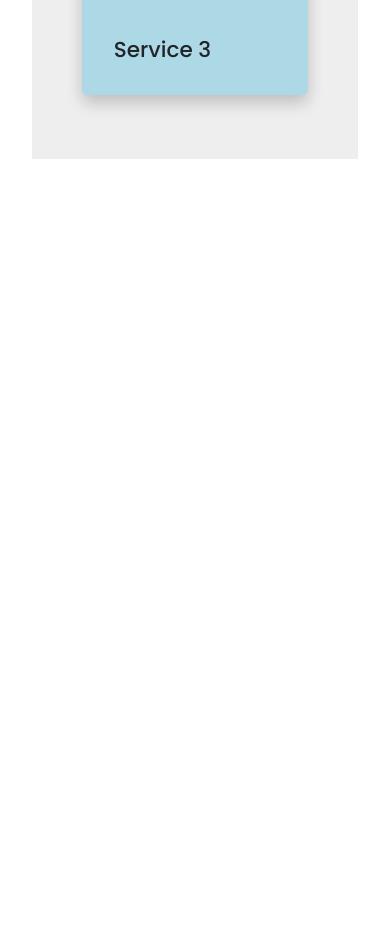
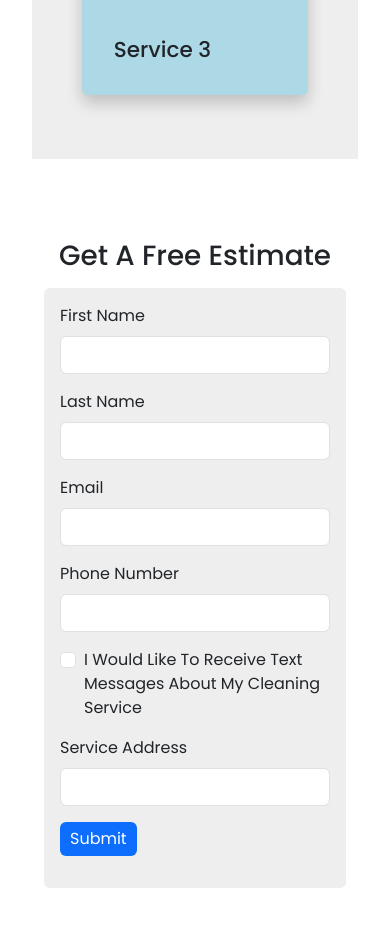
Before and after one commit to josephinzunza/service-business-website, a plain HTML site: page index.html in a window 390 px wide. Shown: the part 3593-4520 px from the top of the page. Before the commit the page ends 3832 px from the top, so only its background shows below. Drawn offline with nearby package versions, Linux system fonts and the light colour scheme.

Commit message:
Finished 'Contact' section.

```diff
--- a/css/style.css
+++ b/css/style.css
@@ -56,6 +56,10 @@ section {
     margin-bottom: 5rem;
 }
 
+.contact h1 {
+    text-align: center;
+}
+
 .navbar-brand {
     font-size: 2rem;
 }
@@ -64,7 +68,7 @@ section {
     height: 40px;
 }
 
-.nav-item, #getAQuoteBtn {
+.nav-item {
     font-size: 1.5rem;
 }
 
@@ -142,7 +146,8 @@ section .content p {
 
 .service-item {
     background-color: lightblue;
-    transition: background-color 0.3s ease;
+    transition: background-color 0.3s ease,
+        transform 0.5s ease-in-out;
     max-width: 20%;
     box-shadow: var(--box-shadow);
 }
@@ -153,25 +158,37 @@ section .content p {
 
 .service-item:hover {
     background-color: var(--blue);
-    animation: hoverScaleUp 0.8s ease;
+    transform: scale(1.1);
 }
 
-@keyframes hoverScaleUp {
-    from {
-        transform: scale(1);
-    }
-    to {
-        transform: scale(1.1);
-    }
+form {
+    margin: 0 auto;
+    background-color: var(--light-bg);
+    padding: 3rem;
+    max-width: 75%;
 }
 
+.form-item {
+    margin: 0 auto;
+    width: 50%;
+}
+
+
+
 @media (max-width:1200px) {
-    .nav-item, #getAQuoteBtn {
+    .nav-item {
         font-size: 1rem;
+    }
+    form {
+        padding: 2rem;
+        max-width: 100%;
+    }
+    .form-item {
+        width: 75%;
     }
 }
 @media (max-width:992px) {
-    .nav-item, #getAQuoteBtn {
+    .nav-item {
         font-size: 0.8rem;
     }
     .btn-primary {
@@ -202,6 +219,13 @@ section .content p {
     .service-item {
         max-width: 40%;
     }
+    form {
+        margin: 0;
+        padding: 1rem;
+    }
+    .form-item {
+        width: 100%;
+    }
 }
 
 @media (max-width:768px) {
--- a/index.html
+++ b/index.html
@@ -137,6 +137,47 @@
 
         <!-- services section ends -->
 
+        <!-- contact section begins -->
+
+        <section class="contact" id="contact">
+            <div class="container">
+                <h1 class="heading mb-3">Get a Free Estimate</h1>
+                <form class="rounded" action="" method="post">
+                    <div class="form-item mb-3">
+                        <label for="first-name" class="form-label">First Name</label>
+                        <input type="text" class="form-control" id="first-name" maxlength="50" />
+                    </div>
+                    <div class="form-item mb-3">
+                        <label for="last-name" class="form-label">Last Name</label>
+                        <input type="text" class="form-control" id="last-name" maxlength="50" />
+                    </div>
+                    <div class="form-item mb-3">
+                        <label for="email" class="form-label">Email</label>
+                        <input type="email" class="form-control" id="email" />
+                    </div>
+                    <div class="form-item mb-3">
+                        <label for="phone" class="form-label">Phone Number</label>
+                        <input type="tel" class="form-control" id="phone" />
+                    </div>
+                    <div class="form-item mb-3 form-check">
+                        <input type="checkbox" class="form-check-input" id="allow-sms" />
+                        <label class="form-check-label" for="allow-sms">
+                            I would like to receive text messages about my cleaning service
+                        </label>
+                    </div>
+                        <div class="form-item mb-3">
+                        <label for="service-address" class="form-label">Service Address</label>
+                        <input type="text" class="form-control" id="service-address" />
+                    </div>
+                    <div class="form-item mb-3">
+                        <button type="submit" class="btn btn-primary">Submit</button>
+                    </div>
+                </form>
+            </div>
+        </section>
+
+        <!-- contact section ends -->
+
         <!-- bootstrap js file link -->
         <script src="https://cdn.jsdelivr.net/npm/bootstrap@5.3.8/dist/js/bootstrap.bundle.min.js" integrity="sha384-FKyoEForCGlyvwx9Hj09JcYn3nv7wiPVlz7YYwJrWVcXK/BmnVDxM+D2scQbITxI" crossorigin="anonymous"></script>
         <!-- custom js file link -->
```
